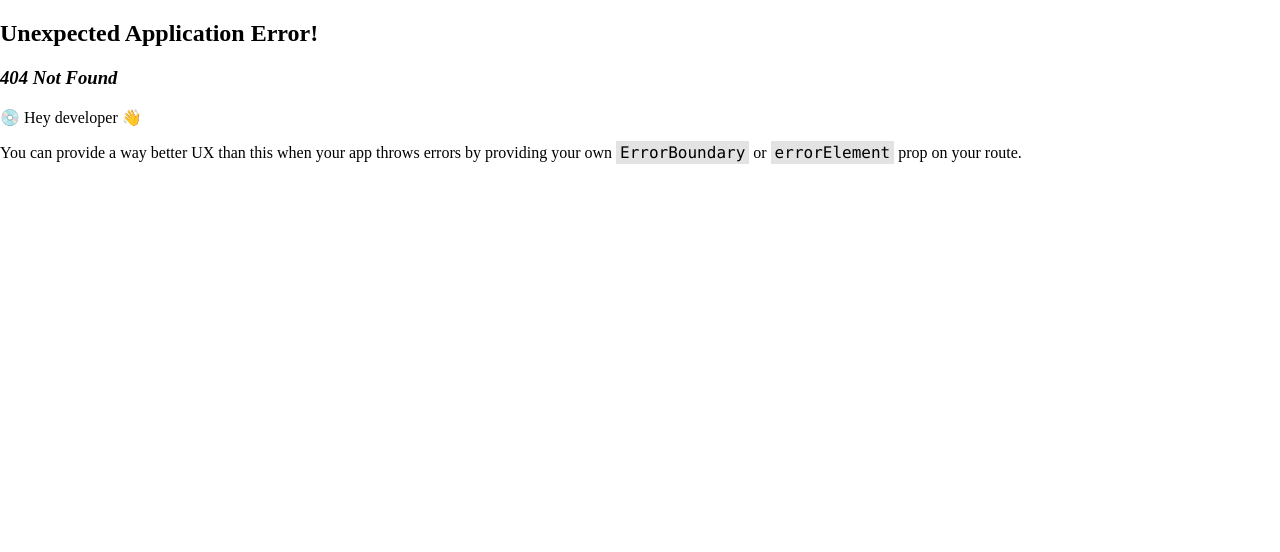
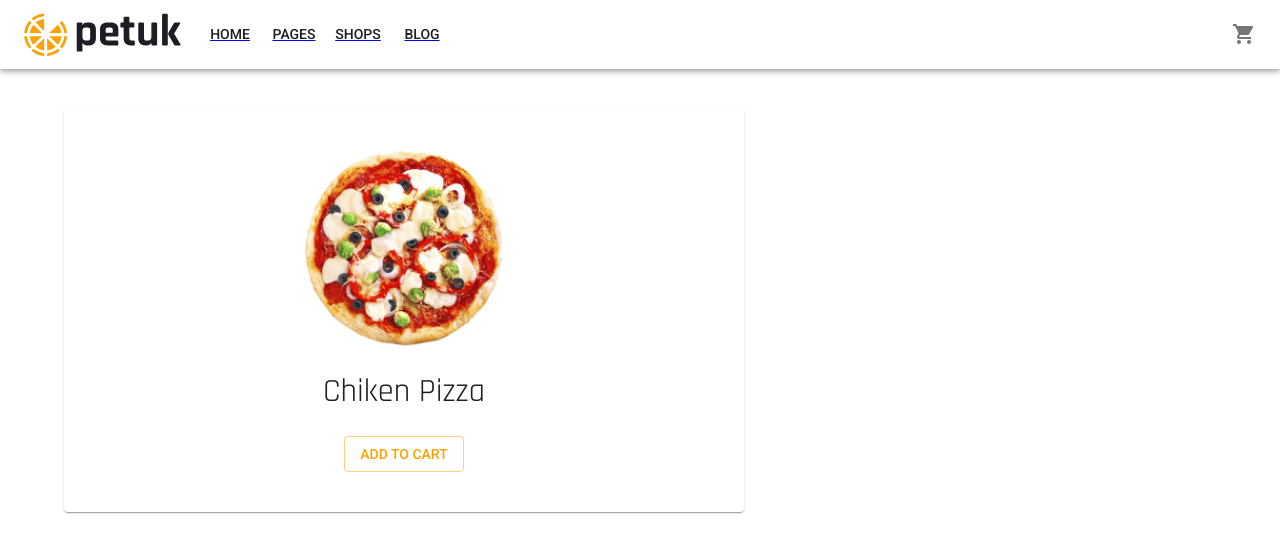
Before and after one commit to apelmahmudDev/food-commerce, a React (Create React App) app: page /food/01 in a window 1280 px wide. Before the commit this address had no page. Shown: the top 552 px of the page. Built offline with nearby package versions, Linux system fonts and the light colour scheme.

Commit message:
[feat] Add to cart, remove cart, product details

```diff
--- a/src/common/Card/Card.js
+++ b/src/common/Card/Card.js
@@ -8,14 +8,19 @@ import {
 
 // icons
 import AddShoppingCartIcon from "@mui/icons-material/AddShoppingCart";
+import { useContext } from "react";
+import { CartContext } from "../../App";
+import { Link } from "react-router-dom";
 
 const Card = ({ pizza }) => {
+	const { dispatch, cart } = useContext(CartContext);
+
 	return (
 		<MuiCard sx={{ maxWidth: 345 }}>
 			<CardMedia sx={{}} component="img" alt="food" image={pizza.image} />
 			<CardContent>
+				<Link to={`/food/${pizza.id}`}>
 					<Typography
-					gutterBottom
 						variant="h5"
 						component="div"
 						fontWeight="bold"
@@ -23,8 +28,9 @@ const Card = ({ pizza }) => {
 					>
 						{pizza.name}
 					</Typography>
+				</Link>
+
 				<Typography
-					gutterBottom
 					variant="h6"
 					fontWeight="bold"
 					textAlign="center"
@@ -34,6 +40,7 @@ const Card = ({ pizza }) => {
 				</Typography>
 
 				<Button
+					onClick={() => dispatch({ type: "ADD_TO_CART", payload: pizza })}
 					variant="contained"
 					fullWidth
 					startIcon={<AddShoppingCartIcon />}
--- a/src/common/Navbar/Navbar.js
+++ b/src/common/Navbar/Navbar.js
@@ -1,4 +1,4 @@
-import { useState } from "react";
+import { useContext, useState } from "react";
 import AppBar from "@mui/material/AppBar";
 import Box from "@mui/material/Box";
 import Toolbar from "@mui/material/Toolbar";
@@ -15,6 +15,7 @@ import MenuItem from "@mui/material/MenuItem";
 import AppLogo from "../../assets/images/brand-logo.svg";
 import { Badge } from "@mui/material";
 import { Link } from "react-router-dom";
+import { CartContext } from "../../App";
 
 const pages = [
 	{ page: "Home", link: "/" },
@@ -24,6 +25,8 @@ const pages = [
 ];
 
 function Navbar() {
+	const { cart } = useContext(CartContext);
+
 	const [anchorElNav, setAnchorElNav] = useState(null);
 
 	const handleOpenNavMenu = (event) => {
@@ -44,7 +47,6 @@ function Navbar() {
 					{/* Logo for large screen */}
 					<Box
 						variant="h6"
-						noWrap
 						sx={{
 							mr: 2,
 							display: { xs: "none", md: "flex" },
@@ -98,7 +100,6 @@ function Navbar() {
 
 					{/* logo for small screen */}
 					<Box
-						noWrap
 						sx={{
 							mr: 2,
 							display: { xs: "flex", md: "none" },
@@ -116,7 +117,7 @@ function Navbar() {
 					{/* menu for large screen */}
 					<Box sx={{ flexGrow: 1, display: { xs: "none", md: "flex" } }}>
 						{pages.map((page) => (
-							<Link to={page.link}>
+							<Link key={page.page} to={page.link}>
 								<Button
 									key={page.page}
 									onClick={handleCloseNavMenu}
@@ -132,7 +133,7 @@ function Navbar() {
 					<Box sx={{ flexGrow: 0 }}>
 						<Tooltip title="Open cart">
 							<Link to="/cart">
-								<Badge badgeContent={0} color="primary">
+								<Badge badgeContent={cart?.items?.length} color="primary">
 									<ShoppingCartIcon color="action" />
 								</Badge>
 							</Link>
--- a/src/components/cart/CartContainer/index.js
+++ b/src/components/cart/CartContainer/index.js
@@ -6,7 +6,7 @@ import CartTitle from "../CartTitle";
 import CartTotal from "../CartTotal";
 
 const CartContainer = () => {
-	const { cart } = useContext(CartContext);
+	const { cart, dispatch } = useContext(CartContext);
 
 	return (
 		<Box my={5}>
@@ -15,7 +15,7 @@ const CartContainer = () => {
 
 				<Grid container spacing={5}>
 					<Grid item xs={12} md={8}>
-						<CartTable />
+						<CartTable cart={cart} dispatch={dispatch} />
 					</Grid>
 					<Grid item xs={12} md={4}>
 						<CartTotal />
--- a/src/components/cart/CartTable/index.js
+++ b/src/components/cart/CartTable/index.js
@@ -13,7 +13,7 @@ import AddIcon from "@mui/icons-material/Add";
 import RemoveIcon from "@mui/icons-material/Remove";
 import CloseIcon from "@mui/icons-material/Close";
 
-const CartTable = () => {
+const CartTable = ({ cart, dispatch }) => {
 	return (
 		<TableContainer component={Paper} elevation={4}>
 			<Table sx={{ minWidth: 650 }} aria-label="simple table">
@@ -27,16 +27,33 @@ const CartTable = () => {
 					</TableRow>
 				</TableHead>
 				<TableBody>
-					<TableRow sx={{ "&:last-child td, &:last-child th": { border: 0 } }}>
+					{/* message */}
+					{cart?.items?.length === 0 && (
+						<TableRow>
+							<TableCell
+								component="th"
+								scope="row"
+								sx={{ display: "flex", gap: 2, alignItems: "center" }}
+							>
+								<Typography>You have no food in the cart!</Typography>
+							</TableCell>
+						</TableRow>
+					)}
+
+					{cart?.items?.map((food) => (
+						<TableRow
+							key={food.id}
+							sx={{ "&:last-child td, &:last-child th": { border: 0 } }}
+						>
 							<TableCell
 								component="th"
 								scope="row"
 								sx={{ display: "flex", gap: 2, alignItems: "center" }}
 							>
 								<Avatar />
-							<Typography>Margherita Pizza</Typography>
+								<Typography>{food.name}</Typography>
 							</TableCell>
-						<TableCell align="right">$234</TableCell>
+							<TableCell align="right">${food.price}</TableCell>
 							<TableCell
 								align="right"
 								sx={{ display: "flex", gap: 2, alignItems: "center" }}
@@ -44,18 +61,25 @@ const CartTable = () => {
 								<IconButton color="primary">
 									<RemoveIcon />
 								</IconButton>
-							<Typography>1</Typography>
+								<Typography>{food.quantity}</Typography>
 								<IconButton color="primary">
 									<AddIcon />
 								</IconButton>
 							</TableCell>
-						<TableCell align="right">3948</TableCell>
+							<TableCell align="right">{food.price * food.quantity}</TableCell>
 							<TableCell align="right">
-							<IconButton variant="contained" color="primary">
+								<IconButton
+									onClick={() =>
+										dispatch({ type: "REMOVE_FROM_CART", payload: food.id })
+									}
+									variant="contained"
+									color="primary"
+								>
 									<CloseIcon />
 								</IconButton>
 							</TableCell>
 						</TableRow>
+					))}
 				</TableBody>
 			</Table>
 		</TableContainer>
--- a/src/components/cart/CartTotal/index.js
+++ b/src/components/cart/CartTotal/index.js
@@ -1,4 +1,39 @@
 import { Box, Divider, Paper, Typography } from "@mui/material";
+import { useContext } from "react";
+import { CartContext } from "../../../App";
+
+const CartTotal = () => {
+	const { cart } = useContext(CartContext);
+
+	const subtotal = cart?.items?.reduce(
+		(total, food) => total + food.price * food.quantity,
+		0
+	);
+
+	const shipping = 20; // 20 taka
+
+	const total = (subtotal + shipping).toFixed(2);
+
+	return (
+		<Box component={Paper} elevation={4} p={2}>
+			<Typography sx={{ mb: 3 }} variant="h6" fontWeight="bold">
+				Cart Totals
+			</Typography>
+			<Box sx={{ width: "100%" }}>
+				{/* subtotal */}
+				<CartDetails title="Subtotal" money={subtotal.toFixed(2)} />
+
+				{/* shipping */}
+				<CartDetails title="Shipping" money={shipping} />
+
+				{/* Total */}
+				<CartDetails title="Total" money={total} isBold />
+			</Box>
+		</Box>
+	);
+};
+
+export default CartTotal;
 
 const CartDetails = ({ title, money, isBold }) => {
 	return (
@@ -29,25 +64,3 @@ const CartDetails = ({ title, money, isBold }) => {
 		</Box>
 	);
 };
-
-const CartTotal = () => {
-	return (
-		<Box component={Paper} elevation={4} p={2}>
-			<Typography sx={{ mb: 3 }} variant="h6" fontWeight="bold">
-				Cart Totals
-			</Typography>
-			<Box sx={{ width: "100%" }}>
-				{/* subtotal */}
-				<CartDetails title="Subtotal" money={120} />
-
-				{/* shipping */}
-				<CartDetails title="Shipping" money={20} />
-
-				{/* Total */}
-				<CartDetails title="Total" money={230} isBold />
-			</Box>
-		</Box>
-	);
-};
-
-export default CartTotal;
--- a/src/components/home/Pizza/index.js
+++ b/src/components/home/Pizza/index.js
@@ -17,7 +17,6 @@ const Pizza = () => {
 					variant="h3"
 					fontWeight="bold"
 					sx={{ my: 5, textAlign: "center" }}
-					gutterbottom
 				>
 					Weekly Pizza Offer
 				</Typography>
--- /dev/null
+++ b/src/pages/FoodDetails.js
@@ -0,0 +1,58 @@
+import React from "react";
+import { Navbar } from "../common";
+import { useParams } from "react-router-dom";
+import { Box, Button, Container, Paper, Typography } from "@mui/material";
+import { pizzaData } from "../components/home/Pizza/data";
+import { useContext } from "react";
+import { CartContext } from "../App";
+
+const FoodDetails = () => {
+	const { foodId } = useParams();
+	const { dispatch } = useContext(CartContext);
+
+	const food = pizzaData.find((food) => food.id === foodId);
+
+	return (
+		<>
+			<Navbar />
+			<Container>
+				<Box
+					display="flex"
+					justifyContent="center"
+					flexDirection="column"
+					alignItems="center"
+					mt={5}
+					p={5}
+					component={Paper}
+					maxWidth="sm"
+				>
+					<Box
+						sx={{
+							width: 200,
+							height: "auto",
+							"&>img": {
+								width: "100%",
+								height: "100%",
+								display: "block",
+								objectFit: "cover",
+							},
+						}}
+					>
+						<img src={food.image} alt={food.name} />
+					</Box>
+					<Typography sx={{ my: 3 }} variant="h4">
+						{food.name}
+					</Typography>
+					<Button
+						onClick={() => dispatch({ type: "ADD_TO_CART", payload: food })}
+						variant="outlined"
+					>
+						Add to cart
+					</Button>
+				</Box>
+			</Container>
+		</>
+	);
+};
+
+export default FoodDetails;
--- a/src/reducers/cartReducer.js
+++ b/src/reducers/cartReducer.js
@@ -1,7 +1,7 @@
 // initial state
 
 export const initialState = {
-	items: [],
+	items: [], // foods
 	total: 0,
 };
 
@@ -12,11 +12,23 @@ const cartReducer = (state, action) => {
 		case "ADD_TO_CART":
 			return {
 				...state,
-				items: [...state.items, action.payload],
+				items: [...state.items, { ...action.payload, quantity: 1 }],
 			};
 
 		case "REMOVE_FROM_CART":
-			return state.items.filter((item) => item.id !== action.payload.id);
+			return {
+				...state,
+				items: state.items.filter((item) => item.id !== action.payload),
+			};
+
+		// case 'INCREASE_QUANTITY':
+		// return{
+		// 	...state,
+		// 	items: state.map((item) => item.id === action.payload ?
+		// 	[...state.items, quantity: item.quantity + 1]:
+		// 	item
+		// 	)
+		// }
 
 		default:
 			return state;
--- a/src/routes/index.js
+++ b/src/routes/index.js
@@ -4,6 +4,7 @@ import { createBrowserRouter } from "react-router-dom";
 import Home from "../pages/home";
 import Shops from "../pages/shops";
 import Cart from "../pages/cart";
+import FoodDetails from "../pages/FoodDetails";
 
 const router = createBrowserRouter([
 	{
@@ -15,6 +16,10 @@ const router = createBrowserRouter([
 		element: <Shops />,
 	},
 	{
+		path: "/food/:foodId",
+		element: <FoodDetails />,
+	},
+	{
 		path: "/cart",
 		element: <Cart />,
 	},
```
Lines whose indentation alone changed are shown as unchanged.
